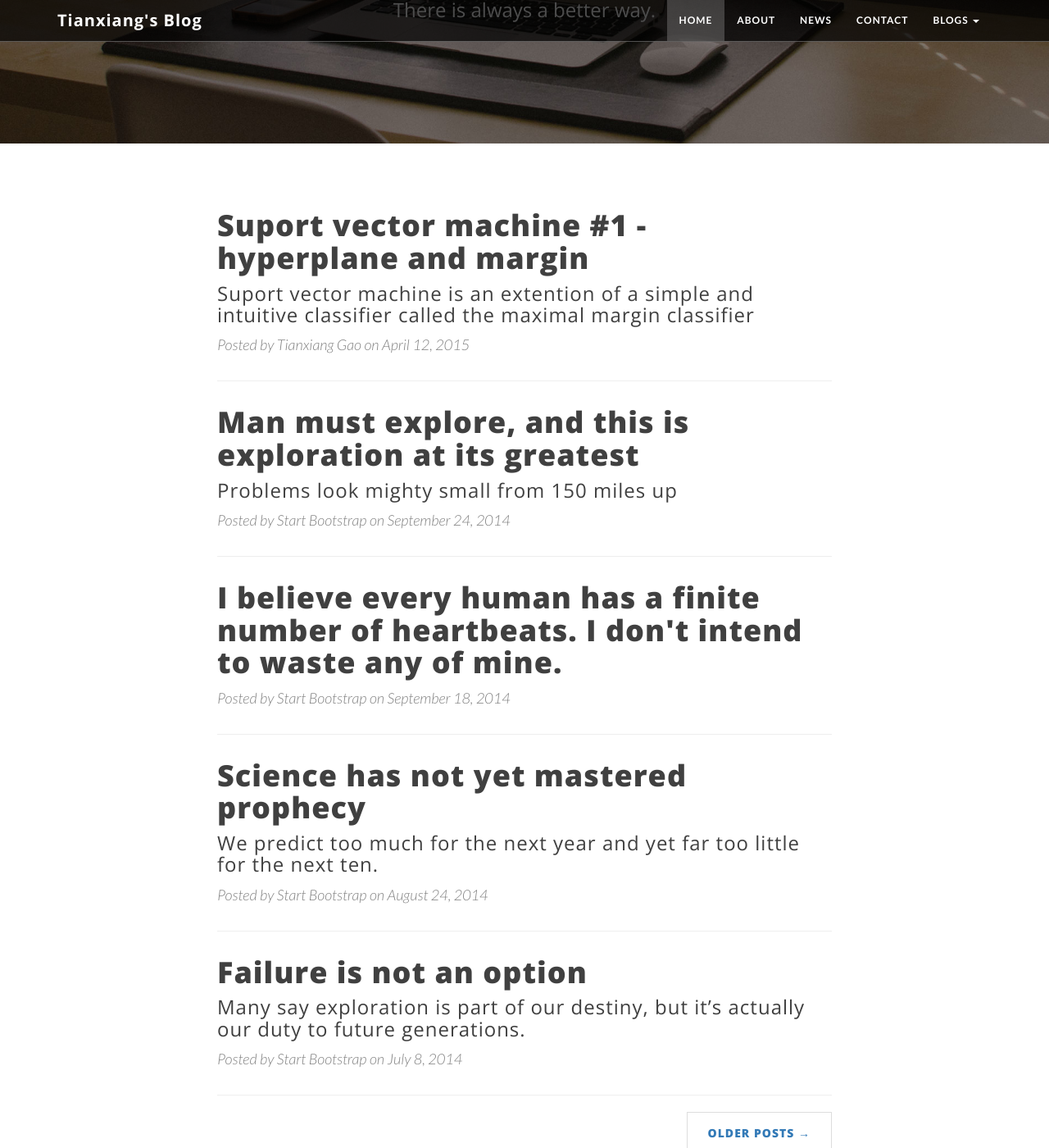
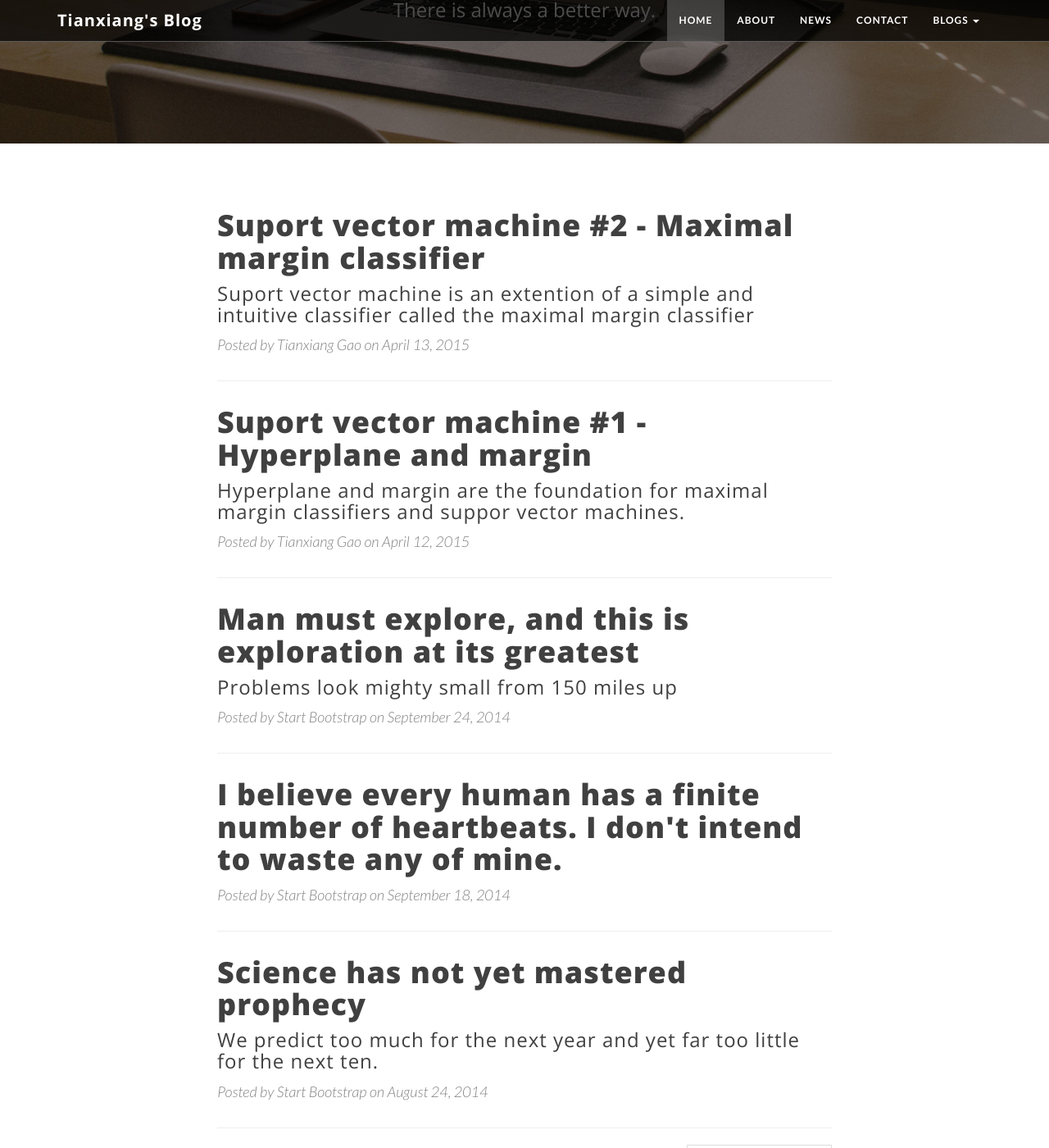
Before and after one commit to xuanix/blogs, a Jekyll site: the page built from index.html, in a window 1280 px wide and 1400 px high, scrolled down 288 px. Shown: the whole window at 82% size. Built offline with Jekyll 4.4.1, drawn with Linux system fonts in a browser that asks for light colours; nearby versions of some CDN libraries; the list of posts is cut into pages by our own code.

Commit message:
Add new blog and justify font

```diff
--- a/_includes/nav.html
+++ b/_includes/nav.html
@@ -4,7 +4,7 @@
             <button type="button" class="navbar-toggle" data-toggle="collapse" data-target=".navbar-main-collapse">
                 <i class="fa fa-bars"></i>
             </button>
-            <a class="navbar-brand" href="{{ site.baseurl }}">
+            <a class="navbar-brand" href="{{ site.url}}/{{ site.baseurl }}">
                 <h1>Tianxiang's Blog</h1>
             </a>
         </div>
--- a/_posts/2015-04-11-maximal-margin-classifier.markdown
+++ b/_posts/2015-04-11-hypeplane-margin.markdown
@@ -1,7 +1,7 @@
 ---
 layout:     post
-title: "Suport vector machine #1 - hyperplane and margin"
-subtitle:   "Suport vector machine is an extention of a simple and intuitive classifier called the maximal margin classifier"
+title: "Suport vector machine #1 - Hyperplane and margin"
+subtitle:   "Hyperplane and margin are the foundation for maximal margin classifiers and suppor vector machines."
 author: "Tianxiang Gao"
 date: "April 12, 2015"
 header-img: "img/post-bg-01.jpg"
--- /dev/null
+++ b/_posts/2015-04-13-maximal-margin-classifier.markdown
@@ -0,0 +1,33 @@
+---
+layout:     post
+title: "Suport vector machine #2 - Maximal margin classifier"
+subtitle:   "Suport vector machine is an extention of a simple and intuitive classifier called the maximal margin classifier"
+author: "Tianxiang Gao"
+date: "April 13, 2015"
+header-img: "img/post-bg-02.jpg"
+---
+
+In this blog, I am gonna cover the derivation of **maximal marigin classifier**. In order to understand the process, you need to know *KKT condition*, and *Lagrange dual*. If you are not so familier with those knowledge, please check another [blog](http://gaotx.com/blogs/2015/04/12/maximal-margin-classifier/).
+
+<img src="{{site.baseurl}}/img/maximal-margin/maximal-margin-classifier.png">
+
+In the [previous blog](http://gaotx.com/blogs/2015/04/12/maximal-margin-classifier/), we derived the formulation of $M$, which is half of margin.
+
+\begin{equation}
+	M =\cfrac{y(\beta^Tx+\beta_0)}{||\beta||}
+	\label{hypeplane}
+\end{equation}
+
+We want to find maximal margin hyperplane that has the farthest distances from observations. This separating hyperplane is just the solution to the optimization problem.
+
+\begin{align}
+&\underset{\beta,\beta_0, ||\beta||=1}{\text{max}}& & M\\\\
+& \text{subject to}
+& & y_i(\beta^Tx_i+\beta_0) \geq M, \; i = 1, \ldots, n.
+\end{align}
+
+The set of constraints ensure that every observations are at least a signed distance $M$ from the hyperplane which is defined as $\beta^Tx+\beta_0=0$. Note that
+$
+	||\beta||=1
+$
+is not realy constraint, since if $\beta^Tx+\beta_0=0$ defines a separating hyperplane, so does $k(\beta^Tx+\beta_0)=0$ for any $k\neq0$.
--- a/css/main.css
+++ b/css/main.css
@@ -1,4 +1,7 @@
 /* general */
+body p {
+    text-align: justify;
+}
 a {
   color: #337ab7;
 }
```
Also changed, not shown: other parts of _posts/2015-04-11-hypeplane-margin.markdown (+0 -4 lines).
